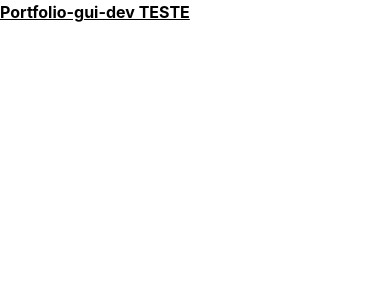
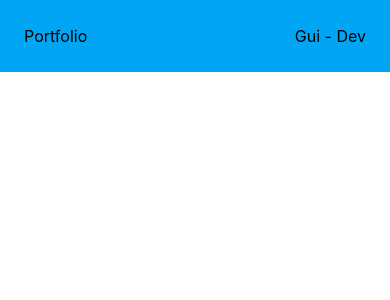
Before and after one commit to pedypowgui/Guilherme-Brito-DEV, a React (Vite) app in the folder gui-dev-portfolio/: page / in a window 390 px wide. Shown: the top 300 px of the page. Built offline with nearby package versions, Linux system fonts and the light colour scheme.

Commit message:
Feat: Container do header
Adicionei o container responsivo do header

```diff
--- a/gui-dev-portfolio/src/App.jsx
+++ b/gui-dev-portfolio/src/App.jsx
@@ -2,7 +2,19 @@
 
 function App() {
   return(
-    <h1 className="text-3x1 font-bold underline">Portfolio-gui-dev TESTE</h1>
+    <main>
+      <header className="">
+        <nav className="flex mx-auto max-w-7xl justify-between p-6 bg-sky-500">
+          <div>
+            <h1>Portfolio</h1>
+          </div>
+
+          <div>
+            <h2>Gui - Dev</h2>
+          </div>
+        </nav>
+      </header>
+    </main>
   )
 }
 
--- a/gui-dev-portfolio/src/index.css
+++ b/gui-dev-portfolio/src/index.css
@@ -1,7 +1 @@
 @import 'tailwindcss';
-
-* {
-  margin: 0;
-  padding: 0;
-  box-sizing: border-box;
-}
```
